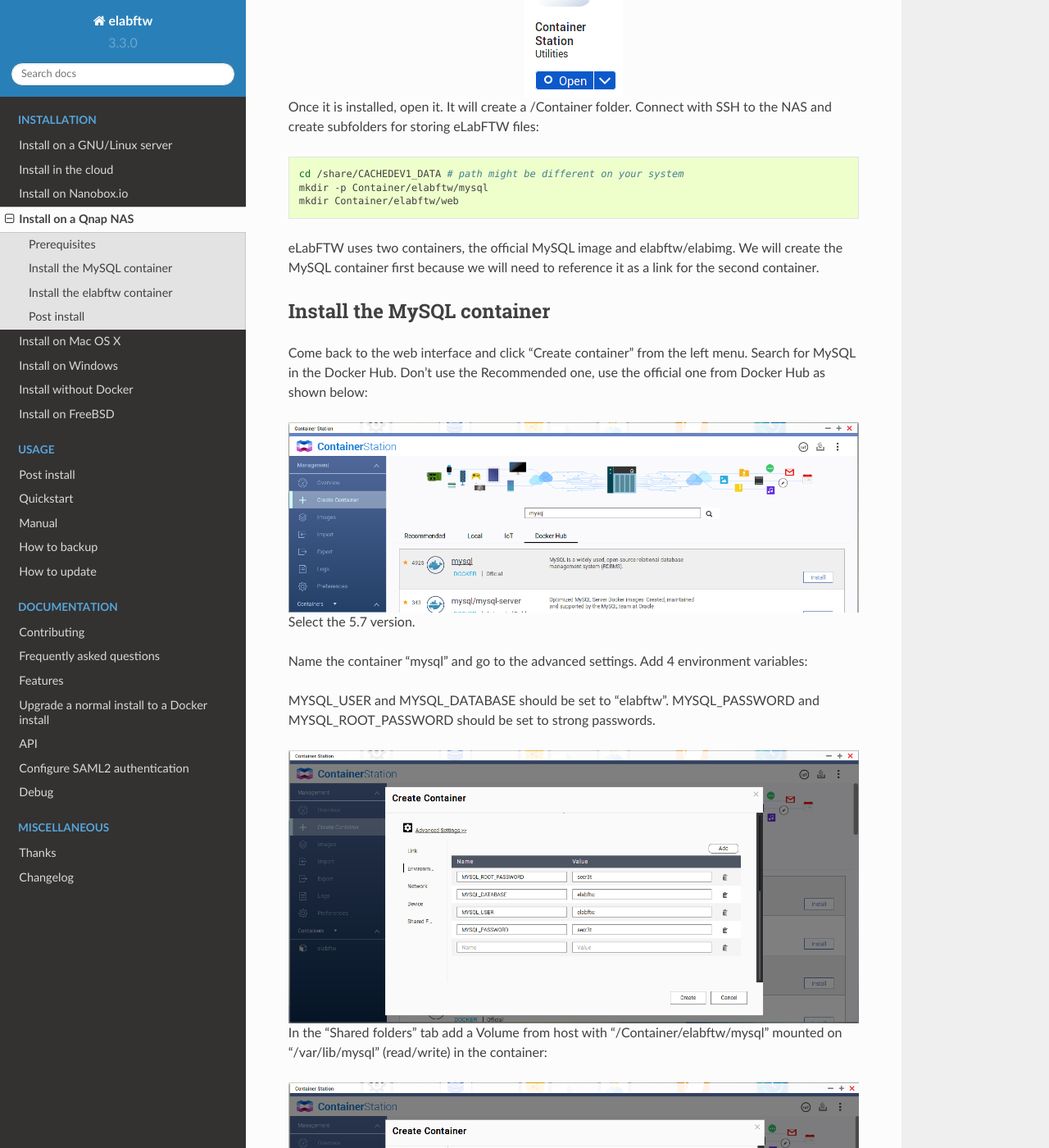
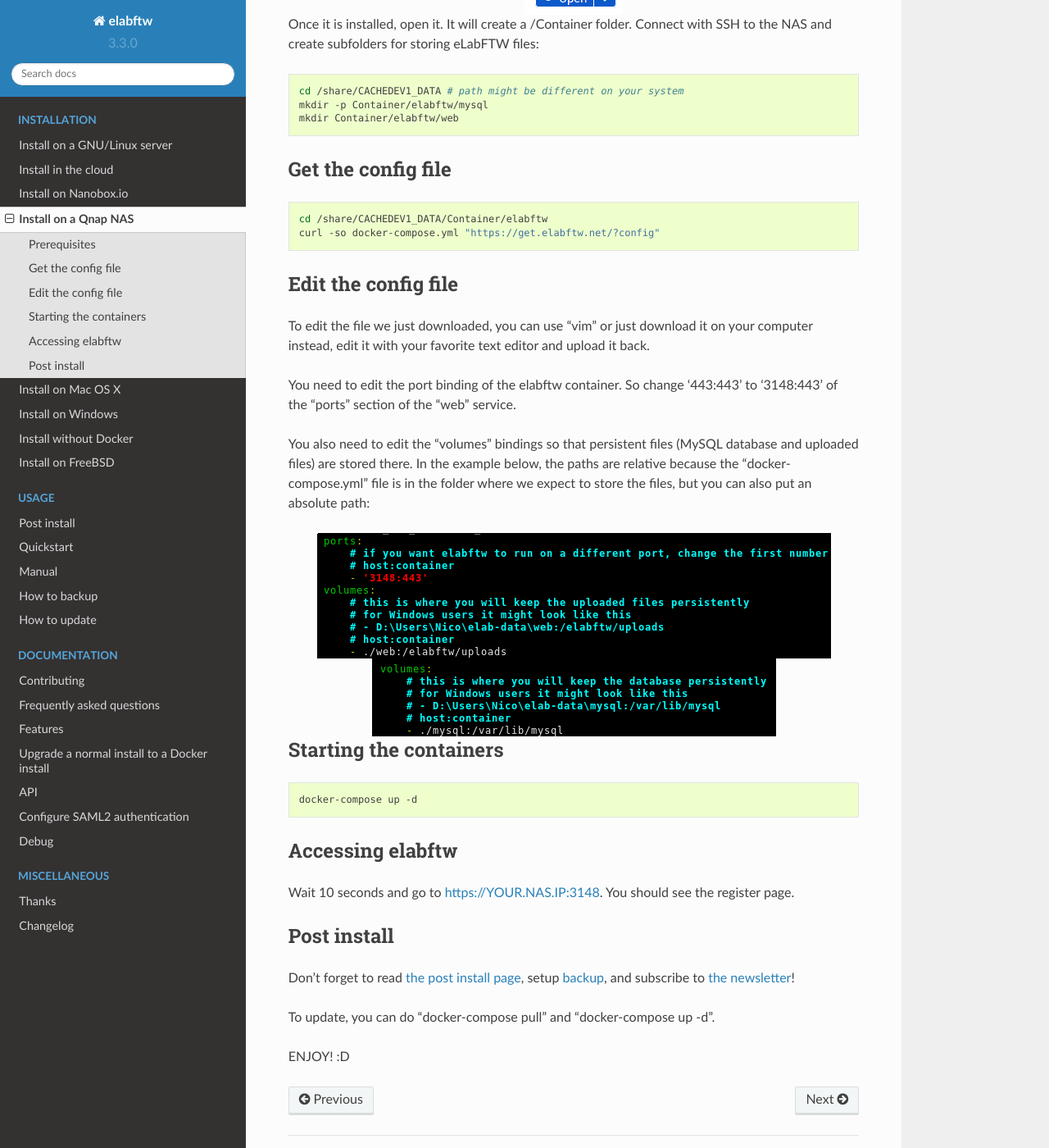
Before and after one commit to elabftw/elabdoc, a Sphinx documentation site: the page built from doc/install-nas.rst, in a window 1280 px wide and 1400 px high, scrolled down 986 px. Shown: the whole window at 82% size. Built offline with Sphinx 7.4.7 and the Read the Docs theme 2.0.0, drawn with Linux system fonts in a browser that asks for light colours; pages that are not in the unit, such as notebooks, are missing from menus; some of the changed text lies outside the part shown.

Commit message:
update nas doc

```diff
--- a/doc/install-nas.rst
+++ b/doc/install-nas.rst
@@ -7,13 +7,11 @@
     :align: center
     :alt: qnap
 
-Tested with firmware version 4.3.3 on a TVS-EC1080.
+Tested with firmware version 4.3.6 on a TVS-EC1080.
 
 .. note:: This has been reported to work on a Synology NAS
 
-This page describes the installation of eLabFTW on a Qnap NAS. The procedure is different than on a normal GNU/Linux server.
-
-.. warning:: Consider this documentation as beta!
+This page describes the installation of eLabFTW on a Qnap NAS. The procedure slightly different than on a normal GNU/Linux server.
 
 Prerequisites
 -------------
@@ -32,89 +30,48 @@
     mkdir -p Container/elabftw/mysql
     mkdir Container/elabftw/web
 
-eLabFTW uses two containers, the official MySQL image and elabftw/elabimg. We will create the MySQL container first because we will need to reference it as a link for the second container.
+Get the config file
+-------------------
 
-Install the MySQL container
----------------------------
+.. code-block:: bash
 
-Come back to the web interface and click "Create container" from the left menu. Search for MySQL in the Docker Hub. Don't use the Recommended one, use the official one from Docker Hub as shown below:
+    cd /share/CACHEDEV1_DATA/Container/elabftw
+    curl -so docker-compose.yml "https://get.elabftw.net/?config"
 
-.. image:: img/qnap/mysql-1.png
+Edit the config file
+--------------------
+
+To edit the file we just downloaded, you can use "vim" or just download it on your computer instead, edit it with your favorite text editor and upload it back.
+
+You need to edit the port binding of the elabftw container. So change '443:443' to '3148:443' of the "ports" section of the "web" service.
+
+You also need to edit the "volumes" bindings so that persistent files (MySQL database and uploaded files) are stored there. In the example below, the paths are relative because the "docker-compose.yml" file is in the folder where we expect to store the files, but you can also put an absolute path:
+
+.. image:: img/nas-1.png
     :align: center
-    :alt: mysql1
+    :alt: nas config
 
-Select the 5.7 version.
+.. image:: img/nas-2.png
+    :align: center
+    :alt: nas config
 
-Name the container "mysql" and go to the advanced settings. Add 4 environment variables:
+Starting the containers
+-----------------------
 
-MYSQL_USER and MYSQL_DATABASE should be set to "elabftw". MYSQL_PASSWORD and MYSQL_ROOT_PASSWORD should be set to strong passwords.
+.. code-block:: bash
 
-.. image:: img/qnap/mysql-env.png
-    :align: center
-    :alt: mysql-env
+    docker-compose up -d
 
-In the "Shared folders" tab add a Volume from host with "/Container/elabftw/mysql" mounted on "/var/lib/mysql" (read/write) in the container:
+Accessing elabftw
+-----------------
 
-.. image:: img/qnap/mysql-volumes.png
-    :align: center
-    :alt: mysql-volumes
-
-Click Create, it takes a few moments for the container to appear in the Overview.
-
-Install the elabftw container
------------------------------
-
-Click "Create container" and search for "elabimg" in the Docker Hub:
-
-.. image:: img/qnap/elabftw-1.png
-    :align: center
-    :alt: elabimg
-
-Choose the "latest" version. Name it "elabftw" and go to advanced settings. Add a Link to the mysql container with "mysql" as alias:
-
-.. image:: img/qnap/elabftw-link.png
-    :align: center
-    :alt: elabftw-link
-
-Fill the Environment variables like this:
-
-DB_HOST mysql
-
-DB_NAME elabftw
-
-DB_USER elabftw
-
-DB_PASSWORD Here you put the value of MYSQL_PASSWORD from the MySQL container
-
-SECRET_KEY Get yours from https://demo.elabftw.net/install/generateSecretKey.php
-
-SERVER_NAME Use the IP address of your NAS
-
-DISABLE_HTTPS false
-
-ENABLE_LETSENCRYPT false
-
-.. image:: img/qnap/elabftw-env.png
-    :align: center
-    :alt: elabftw-env
-
-We will serve eLabFTW on port 3148, add a port forwarding entry with 3148 for Host and 443 for container (protocol TCP):
-
-.. image:: img/qnap/elabftw-ports.png
-    :align: center
-    :alt: elabftw-ports
-
-In the "Shared folders" tab add a Volume from host with "/Container/elabftw/web" mounted on "/elabftw/uploads" (read/write) in the container:
-
-.. image:: img/qnap/elabftw-volumes.png
-    :align: center
-    :alt: elabftw-volumes
-
-Click Create. Now wait a bit for the container to start (and generate strong DH parameters) and head to https://<YOUR NAS IP>:3148. You should see the register page and you can now register a Sysadmin account.
+Wait 10 seconds and go to https://YOUR.NAS.IP:3148. You should see the register page.
 
 Post install
 ------------
 
 Don't forget to read :ref:`the post install page <postinstall>`, setup :ref:`backup <backup>`, and subscribe to `the newsletter <http://elabftw.us12.list-manage1.com/subscribe?u=61950c0fcc7a849dbb4ef1b89&id=04086ba197>`_!
 
+To update, you can do "docker-compose pull" and "docker-compose up -d".
+
 ENJOY! :D
```
Also changed, not shown: doc/img/nas-1.png (added), doc/img/nas-2.png (added).
